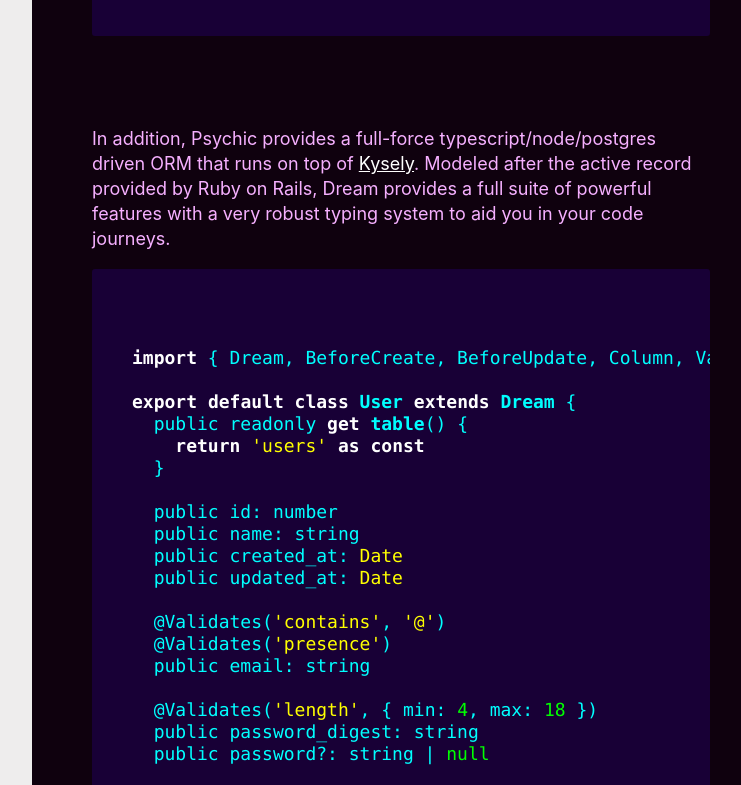
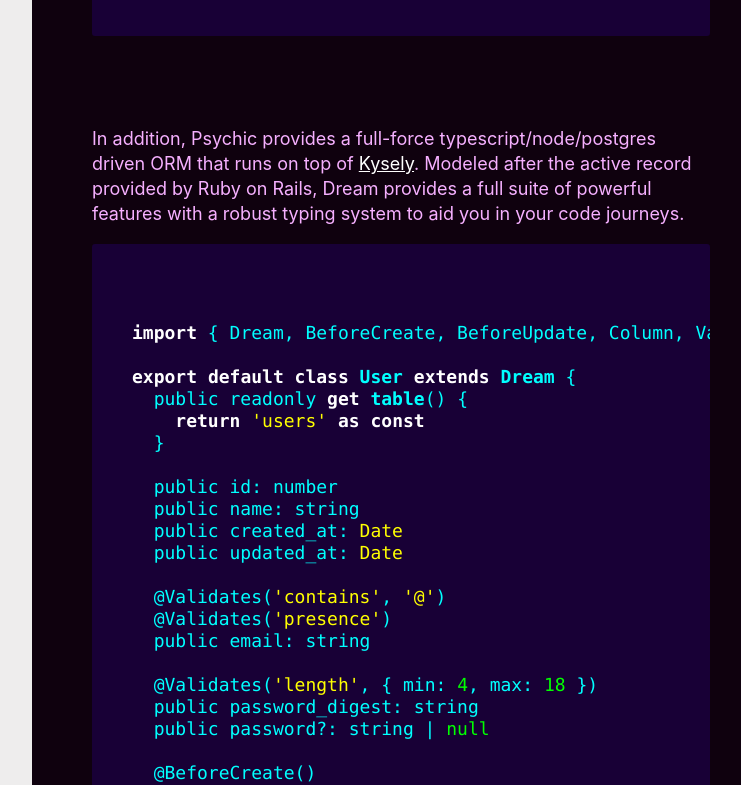
Before and after one commit to rvohealth/psychic-docs, a React (Create React App) app: page /guides in a window 1280 px wide. Shown: the part 1820-2605 px from the top of the page, without its empty margins (218-959 px from the left). Built offline with nearby package versions, Linux system fonts and the light colour scheme.

Commit message:
Remove duplicate block and extraneous 'very'

```diff
--- a/src/app/ui/guides/controllers.tsx
+++ b/src/app/ui/guides/controllers.tsx
@@ -15,25 +15,6 @@ export default function GuidesControllers() {
         theme="dark"
         codeExample={`\
 psy g:controller howyadoins create update destroy
-`}
-      ></CodeExample>
-
-      <CodeExample
-        id="controllers-generating-example-2"
-        description={<p>This will spit out the followig:</p>}
-        codeExample={`\
-import { PsychicController, Params } from 'psychic'
-
-export default class HowyadoinsController extends PsychicController {
-  public async create() {
-  }
-
-  public async update() {
-  }
-
-  public async destroy() {
-  }
-}
 `}
       ></CodeExample>
 
--- a/src/app/ui/guides/welcome.tsx
+++ b/src/app/ui/guides/welcome.tsx
@@ -45,8 +45,8 @@ export default (r: PsychicRouter) => {
           <p>
             In addition, Psychic provides a full-force typescript/node/postgres driven ORM that runs on top of{' '}
             <a href="NEED_LINK">Kysely</a>. Modeled after the active record provided by Ruby on Rails, Dream
-            provides a full suite of powerful features with a very robust typing system to aid you in your
-            code journeys.
+            provides a full suite of powerful features with a robust typing system to aid you in your code
+            journeys.
           </p>
         }
         codeExample={`\
```
